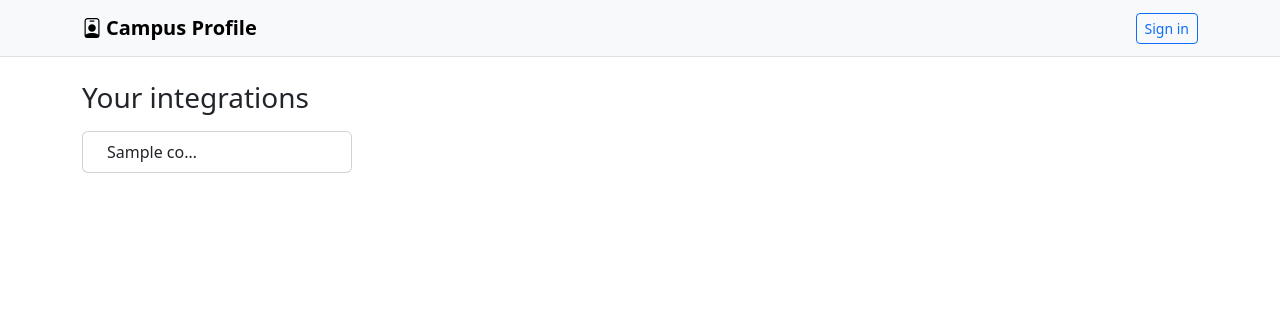
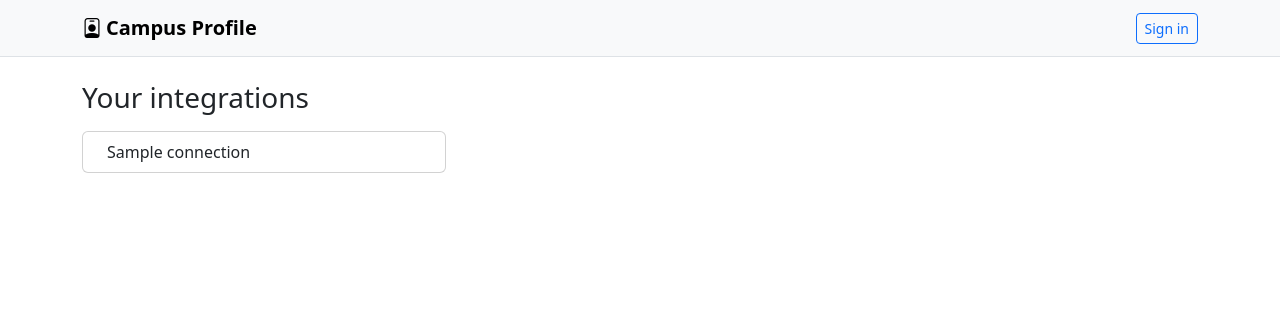
Before and after one commit to nyjc-computing/campus-profile, a Flask app: template templates/integrations.html in a window 1280 px wide. Shown: the top 321 px of the page. Run offline with Flask 3, Linux system fonts and the light colour scheme; the template is opened without the code that fills it: most values are stand-ins (such as "Sample title", 1, 10 or a date in 2020).

Commit message:
fix: widen grid floor so titles fit beside the Disconnect button

```diff
--- a/static/style.css
+++ b/static/style.css
@@ -5,11 +5,12 @@
 }
 
 /* Auto-flowing card grid: fills as many columns as fit (1 on phones,
-   more as space allows), wraps gracefully as integrations are added. */
+   more as space allows), wraps gracefully as integrations are added.
+   320px floor leaves room for icon + title + badge + Disconnect. */
 .integration-grid {
     display: grid;
     gap: 0.75rem;
-    grid-template-columns: repeat(auto-fill, minmax(220px, 1fr));
+    grid-template-columns: repeat(auto-fill, minmax(320px, 1fr));
 }
 
 .integration-card {
```
